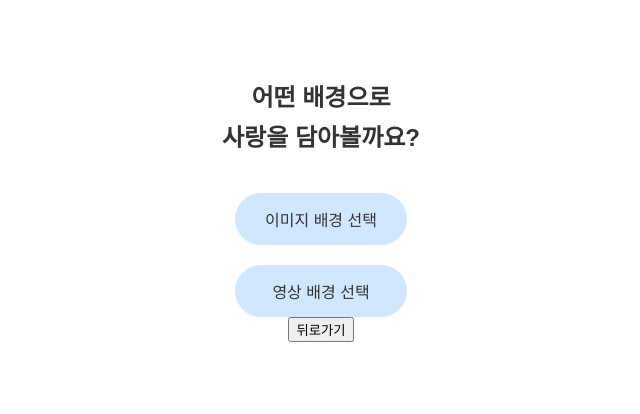
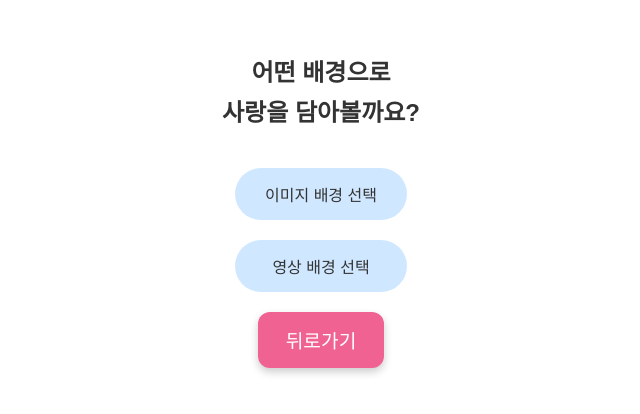
Before and after one commit to xeon-243859/ppongtok-app, a React (Vite) app: page /style/select in a window 1280 px wide. Shown: the part 230-644 px from the top of the page, without its empty margins (319-959 px from the left). Built offline with nearby package versions, Linux system fonts and the light colour scheme.

Commit message:
🔧 뒤로가기 버튼 스타일 클래스 적용

```diff
--- a/src/pages/StyleSelectPage.jsx
+++ b/src/pages/StyleSelectPage.jsx
@@ -35,6 +35,7 @@ const StyleSelectPage = () => {
       </div>
 
       <button
+      className="back-button"
   onClick={() => {
     window.location.replace("/write/message"); // ✅ 강제 이동
   }}
```
